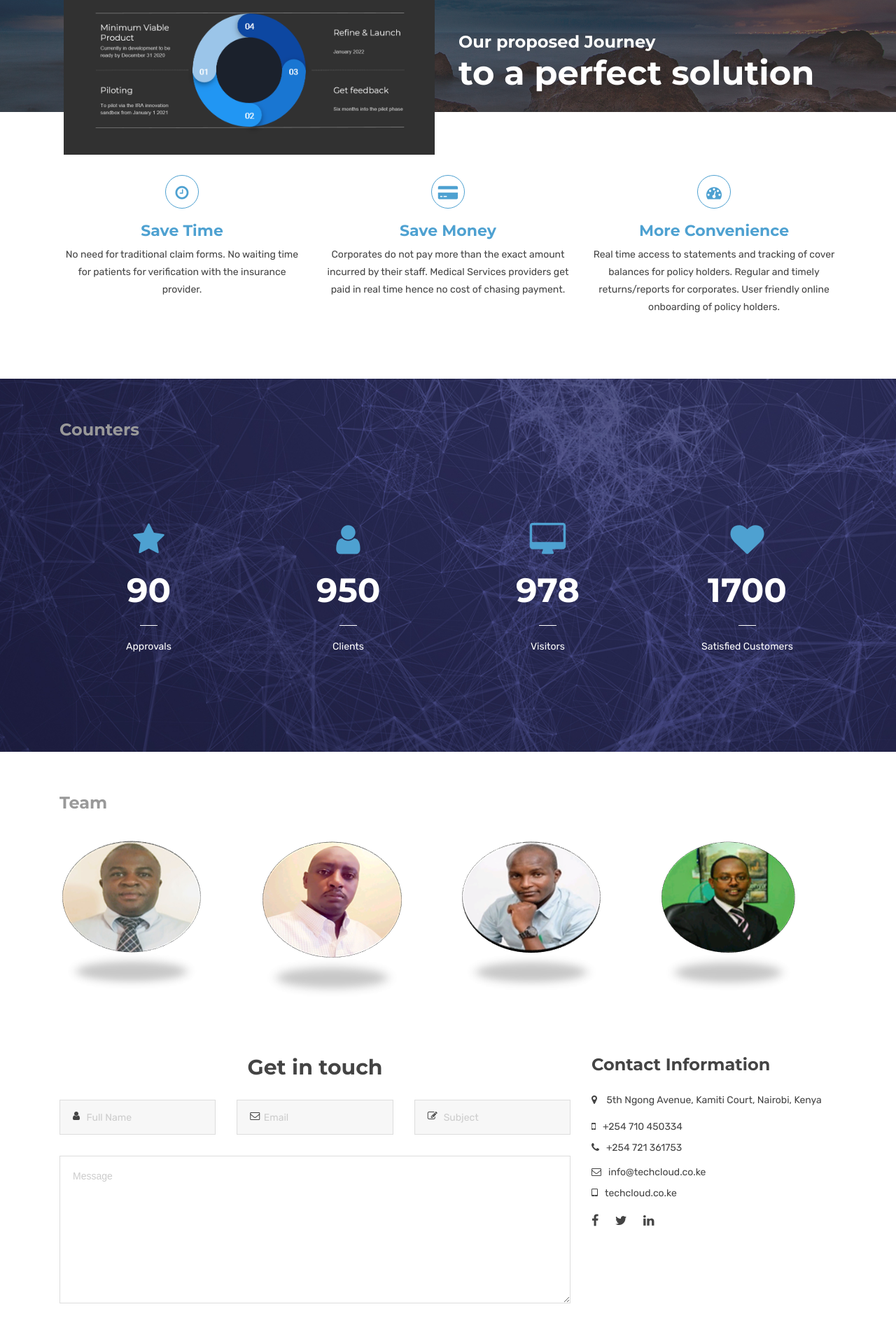
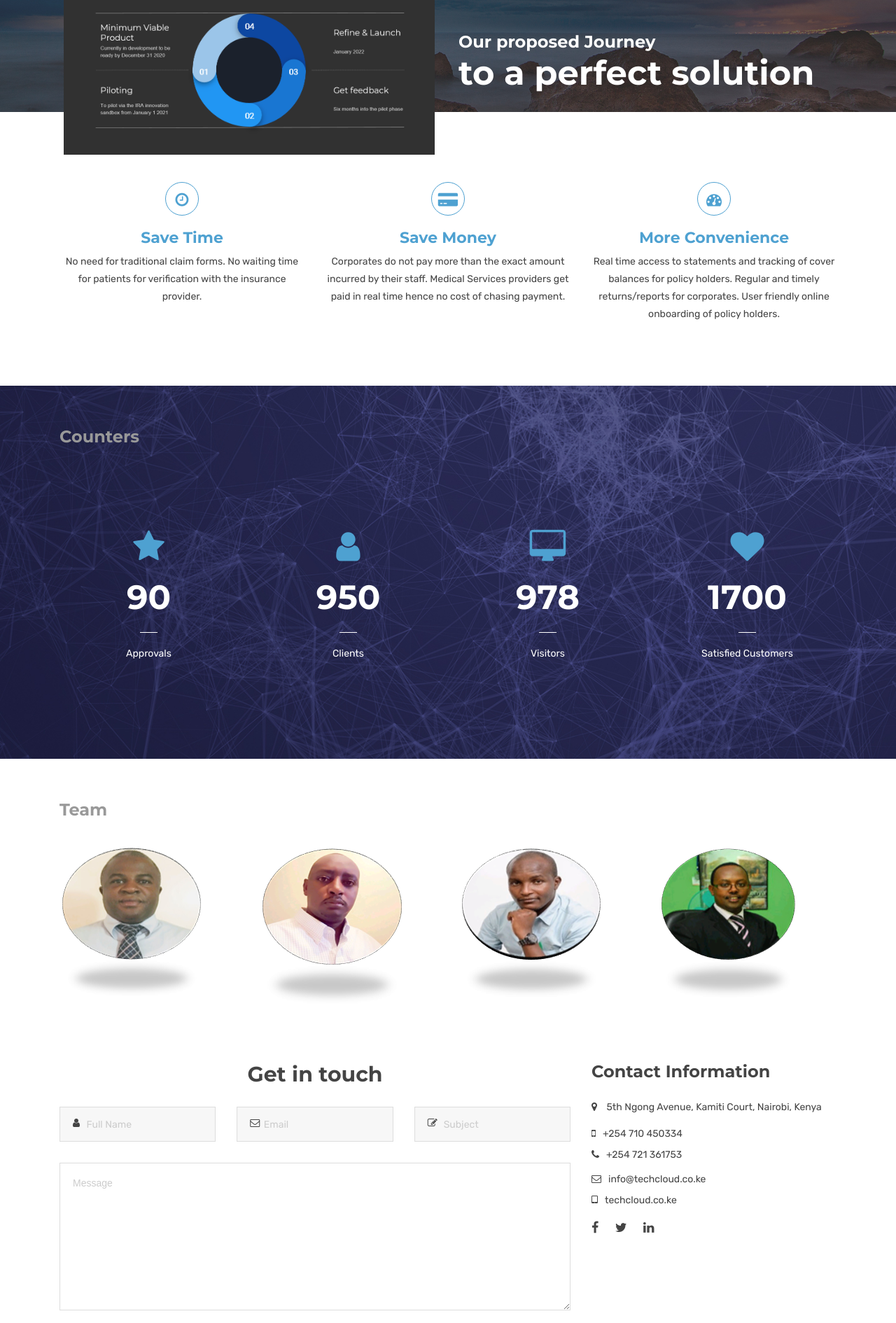
Before and after one commit to iHealth-paycard/ihealth, a Jekyll site: the page built from index.html, in a window 1280 px wide. Shown: the part 1918-3808 px from the top of the page at 70% size. Built offline with Jekyll 4.4.1, drawn with Linux system fonts in a browser that asks for light colours.

Commit message:
modified main.js

```diff
--- a/index.html
+++ b/index.html
@@ -53,7 +53,7 @@
 
   <!-- End Road Map -->
 
-	<div id="features" class="container" style="margin-top: 90px;">
+	<div id="features" class="container" style="margin-top: 100px;">
 	<!-- SERVICES -->
             <div class="sub-title">
               <span></span>
```
